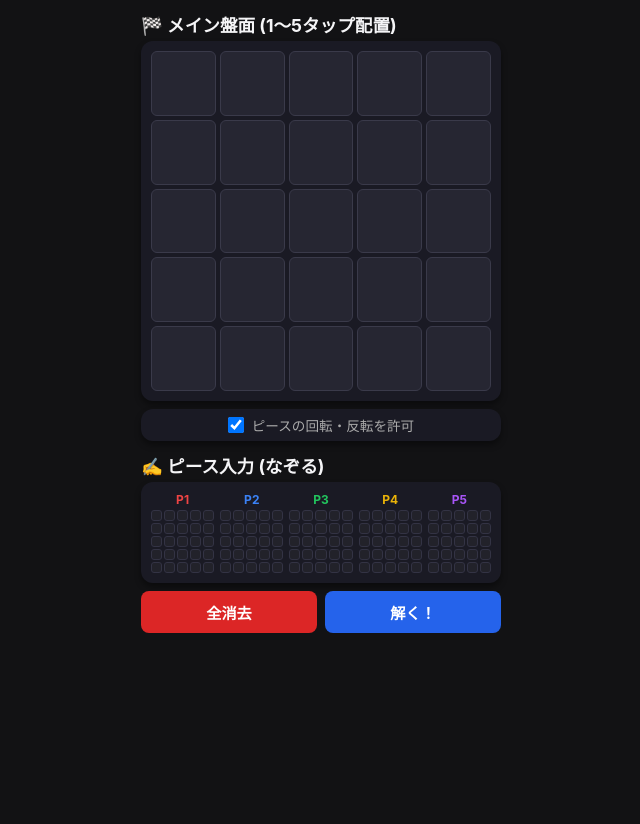
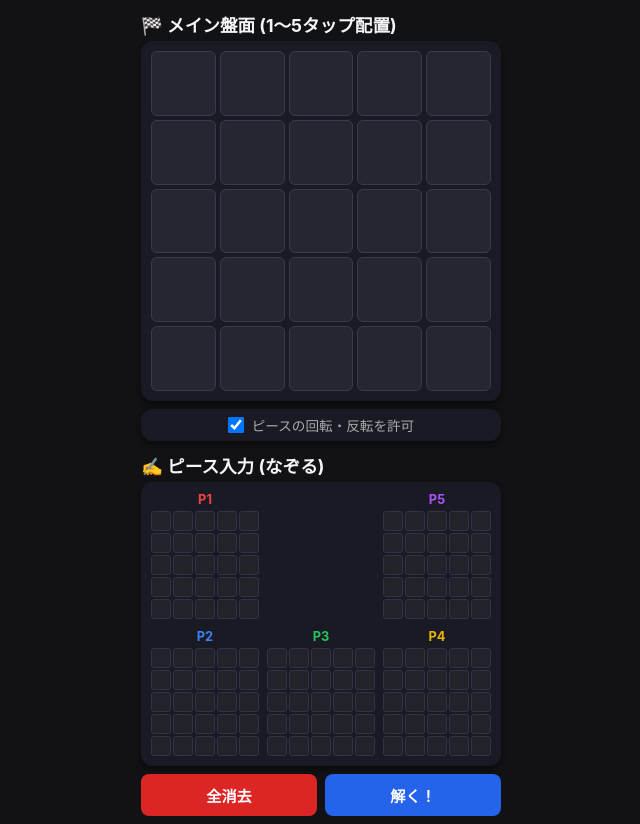
Before and after one commit to masateo0414/poly-solver, a plain HTML site: page index.html in a window 1280 px wide. Shown: the whole page, without its empty margins (319-959 px from the left). Before the commit the page ends 800 px from the top, so only its background shows below. Drawn offline with Linux system fonts and the light colour scheme.

Commit message:
Update index.html 2

```diff
--- a/index.html
+++ b/index.html
@@ -37,7 +37,6 @@
             max-width: 360px;
             box-shadow: 0 4px 6px rgba(0,0,0,0.4);
         }
-        /* メイン盤面：縦も5分割に固定 */
         .grid {
             display: grid;
             grid-template-columns: repeat(5, 1fr);
@@ -58,21 +57,20 @@
             font-weight: 900;
             font-size: 1.2rem;
             color: #ffffff;
-            min-width: 0; /* 文字による変形防止 */
+            min-width: 0;
             min-height: 0;
         }
-        /* メイン盤面の数字表示 */
         .cell.target-num {
             background-color: #4b5563;
             border-color: #9ca3af;
             text-shadow: 0 0 5px #fff;
         }
 
-        /* 5ピース並列レイアウト */
+        /* 【変更】5ピースコンテナを3列指定に変更してサイズアップ */
         .pieces-container {
             display: grid;
-            grid-template-columns: repeat(5, 1fr);
-            gap: 6px;
+            grid-template-columns: repeat(3, 1fr);
+            gap: 10px 8px; /* 縦方向の隙間を少し広めに */
             width: 100%;
         }
         .piece-block {
@@ -81,11 +79,10 @@
             align-items: center;
         }
         .piece-label {
-            font-size: 0.75rem;
+            font-size: 0.8rem;
             font-weight: bold;
-            margin-bottom: 3px;
+            margin-bottom: 4px;
         }
-        /* ミニ盤面：縦も5分割に固定 */
         .mini-grid {
             display: grid;
             grid-template-columns: repeat(5, 1fr);
@@ -101,25 +98,23 @@
             display: flex;
             align-items: center;
             justify-content: center;
-            font-size: 0.7rem;
+            font-size: 0.8rem;
             font-weight: bold;
             color: #fff;
-            min-width: 0; /* 文字による変形防止 */
+            min-width: 0;
             min-height: 0;
         }
-        /* ピース描画色 */
         .p0-active { background-color: var(--color-0); }
         .p1-active { background-color: var(--color-1); }
         .p2-active { background-color: var(--color-2); }
         .p3-active { background-color: var(--color-3); }
         .p4-active { background-color: var(--color-4); }
 
-        /* 読むべき場所が激しく光るエフェクト */
         .m-cell.hit {
             background-color: #ffffff !important;
             color: #000000 !important;
             box-shadow: 0 0 12px #ffffff;
-            font-size: 0.9rem;
+            font-size: 1.1rem;
             animation: pulse 1s infinite alternate;
             line-height: 1;
         }
@@ -196,7 +191,21 @@
             const wrapper = document.getElementById('pieces-wrapper');
             wrapper.className = 'pieces-container';
             wrapper.innerHTML = '';
-            for(let p=0; p<5; p++) {
+
+            // 【変更】指定された通りのレイアウト配列を定義 (nullは空白マス)
+            // 1行目: P1(0), 空白(null), P5(4)
+            // 2行目: P2(1), P3(2), P4(3)
+            const layout = [0, null, 4, 1, 2, 3];
+
+            layout.forEach(p => {
+                if (p === null) {
+                    // 空白用のダミー要素
+                    const emptyBlock = document.createElement('div');
+                    wrapper.appendChild(emptyBlock);
+                    return;
+                }
+
+                // 実際のピース入力グリッド生成
                 const block = document.createElement('div');
                 block.className = 'piece-block';
                 block.innerHTML = `<div class="piece-label" style="color:${colors[p]}">P${p+1}</div>`;
@@ -213,7 +222,7 @@
                 }
                 block.appendChild(miniGrid);
                 wrapper.appendChild(block);
-            }
+            });
 
             setupPointerEvents();
             updateUI();
```
